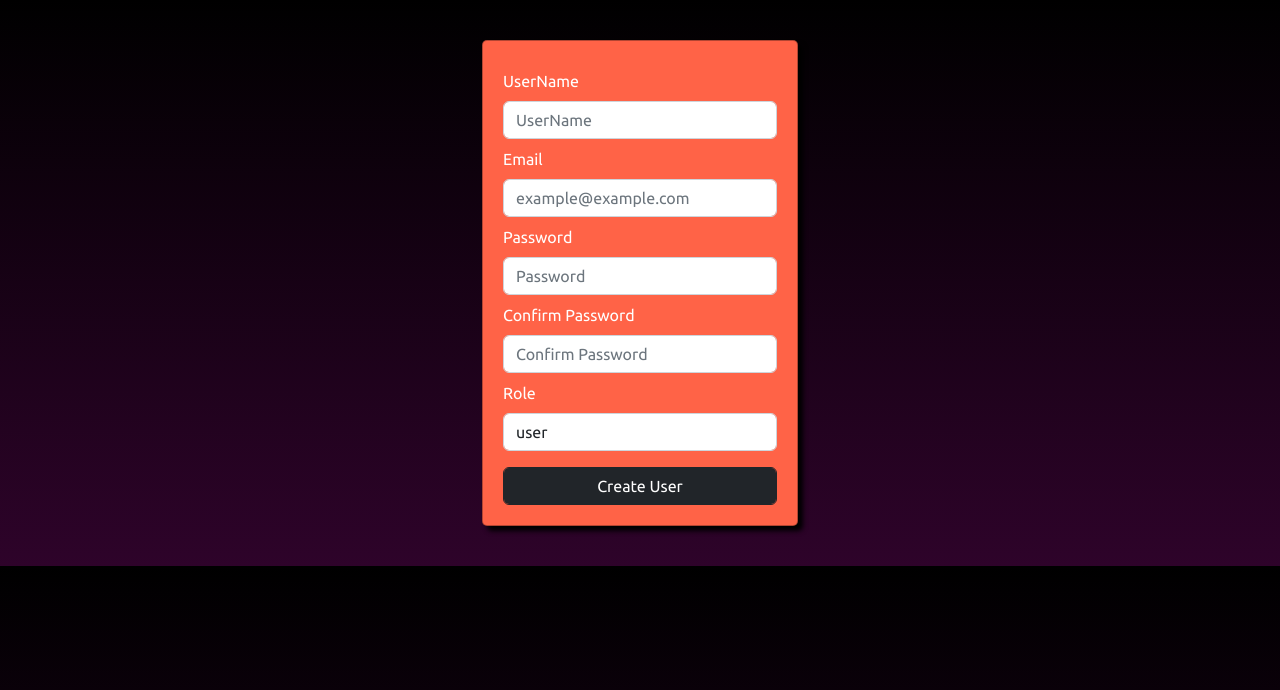
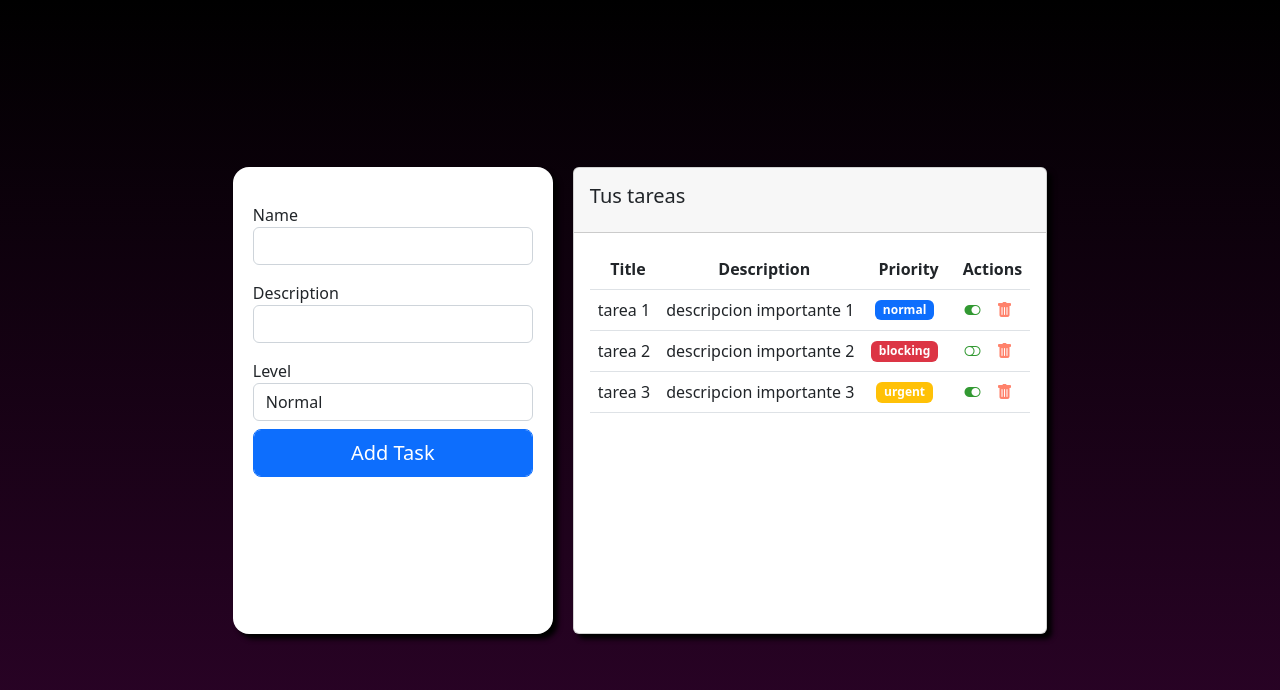
Before and after one commit to omaroaburto/react-open-bootcamp, a React (Create React App) app: page / in a window 1280 px wide. Shown: the top 690 px of the page. Built offline with nearby package versions, Linux system fonts and the light colour scheme.

Commit message:
conditional rendering

```diff
--- a/src/App.css
+++ b/src/App.css
@@ -45,6 +45,7 @@ body {
   justify-content: center;
   padding: 40px;
   background-image: linear-gradient(180deg, rgb(0, 0, 0), rgb(46, 3, 42));
+  min-height: 100vh;
 }
 
 .clicked {
--- a/src/App.js
+++ b/src/App.js
@@ -5,11 +5,11 @@
 //import Ejemplo2 from "./hooks/Ejemplo2";
 //import ComponenteA from "./components/container/ComponenteA";
 //import Father from "./components/container/Father";
-//import TaskListComponent from "./components/container/task-list";
+import TaskListComponent from "./components/container/task-list";
 // import Greeting from "./components/pure/Greeting";
 import './App.css';
 //import LoginFormFormik from './components/pure/forms/LoginFormFormik';
-import RegisterFormFormik from './components/pure/forms/RegisterFormFormik';
+//import RegisterFormFormik from './components/pure/forms/RegisterFormFormik';
 //import Square from './components/pure/Square';
 //import OptionalRender from './components/pure/OptionalRender';
 //import ContactList from "./components/container/ContactList";
@@ -18,8 +18,8 @@ function App() {
 
   return (
     <div>
-        {/* <TaskListComponent/> */}
-        <RegisterFormFormik></RegisterFormFormik>
+        <TaskListComponent/>
+        {/* <RegisterFormFormik></RegisterFormFormik>  */}
     </div>
   );
 }
--- a/src/components/container/task-list.jsx
+++ b/src/components/container/task-list.jsx
@@ -25,14 +25,61 @@ const TaskListComponent = ({ task, complete, remove }) => {
   );
   const [tasks, setTaks] = useState([defaultTaks1, defaultTaks2, defaultTaks3]);
   const [loading, setLoading] = useState(true);
-  //control de ciclo de vida
-  useEffect(() => {
-    console.log("Taks state has been modified");
-    setLoading(false);
-    return () => {
-      console.log("TaskList component is going to ammount.");
-    };
-  }, [tasks]);
+
+  const Spinner = () => {
+    return (
+      <div className="text-center">
+        <div className="spinner-border" role="status">
+          <span className="sr-only"></span>
+        </div>
+      </div>
+    );
+  };
+  const spinnerTable = <Spinner></Spinner>
+
+  const Table = () => {
+    return (
+      <table className="table" style={{ textAlign: "center" }}>
+        <thead>
+          <tr>
+            <th scope="col">
+              <span className="ms-2">Title</span>
+            </th>
+            <th scope="col">
+              <span className="ms-2">Description</span>
+            </th>
+            <th scope="col">
+              <span className="ms-2">Priority</span>
+            </th>
+            <th scope="col">
+              <span className="ms-2">Actions</span>
+            </th>
+          </tr>
+        </thead>
+        <tbody>
+          {tasks.map((task, index) => {
+            return (
+              <TaskComponent
+                key={index}
+                task={task}
+                complete={completeTask}
+                remove={removeTask}
+              />
+            );
+          })}
+        </tbody>
+      </table>
+    );
+  };
+
+  let TaskTable =
+    tasks.length > 0 ? (
+      <Table></Table>
+    ) : (
+      <h5 style={{ width: "400px", alignText: "center" }}>
+        It don't exist tasks
+      </h5>
+    );
 
   const completeTask = (task) => {
     console.log("Complete this Task: ", task);
@@ -44,7 +91,7 @@ const TaskListComponent = ({ task, complete, remove }) => {
 
   const removeTask = (task) => {
     console.log("Delete Task: ", task);
-    const newTasks = tasks.filter(myTask => myTask !== task);
+    const newTasks = tasks.filter((myTask) => myTask !== task);
     setTaks(newTasks);
     /**
      * ? otra forma
@@ -53,30 +100,43 @@ const TaskListComponent = ({ task, complete, remove }) => {
      * tempTasks.splice(index,1);
      * setTasks[tempTasks];
      */
-  }
+  };
 
   const addTask = (newTask) => {
     console.log("add task");
-    console.log("la tarea es ",newTask.level)
+    console.log("la tarea es ", newTask.level);
     const tempTask = [...tasks];
     tempTask.push(newTask);
     setTaks(tempTask);
-  }
+  };
+
+  //control de ciclo de vida
+  useEffect(() => {
+    setTimeout(() => {
+      setLoading(false);
+    }, 1000);
+    return () => {
+      console.log("TaskList component is going to ammount.");
+    };
+  }, [tasks]);
 
   return (
     <div>
-      <div style={{
-        display: 'flex',
-        flexDirection: 'row',
-        gap: '5px',
-        justifyContent: 'center',
-        width: '100vw'
-      }}>
+      <div
+        style={{
+          display: "flex",
+          flexDirection: "row",
+          gap: "20px",
+          justifyContent: "center",
+          width: "100vw",
+        }}
+      >
         <TaskForm add={addTask} />
         <div
           className="card"
           style={{
             boxShadow: "5px 5px 5px black",
+            minWidth: "400px"
           }}
         >
           <div className="card-header p-3">
@@ -91,36 +151,8 @@ const TaskListComponent = ({ task, complete, remove }) => {
             }}
             data-mdb-perfect-scrollbar="true"
           >
-            <table className="table" style={{ textAlign: "center" }}>
-              <thead>
-                <tr>
-                  <th scope="col">
-                    <span className="ms-2">Title</span>
-                  </th>
-                  <th scope="col">
-                    <span className="ms-2">Description</span>
-                  </th>
-                  <th scope="col">
-                    <span className="ms-2">Priority</span>
-                  </th>
-                  <th scope="col">
-                    <span className="ms-2">Actions</span>
-                  </th>
-                </tr>
-              </thead>
-              <tbody>
-                {tasks.map((task, index) => {
-                  return (
-                    <TaskComponent
-                      key={index}
-                      task={task}
-                      complete={completeTask}
-                      remove={removeTask}
-                    />
-                  );
-                })}
-              </tbody>
-            </table>
+            {/* task table*/}
+            {loading ? spinnerTable : TaskTable}
           </div>
         </div>
       </div>
--- a/src/components/pure/forms/RegisterFormFormik.jsx
+++ b/src/components/pure/forms/RegisterFormFormik.jsx
@@ -146,7 +146,7 @@ const RegisterFormFormik = () => {
                 id="role"
                 name="role"
                 required
-                className="form-control mt-2"
+                className="form-control mt-2 text-center"
               >
                 <option value={ROLES.USER}>{ROLES.USER}</option>
                 <option value={ROLES.ADMIN}>{ROLES.ADMIN}</option>
--- a/src/components/pure/forms/TaskForm.jsx
+++ b/src/components/pure/forms/TaskForm.jsx
@@ -51,7 +51,7 @@ const TaskForm = ({ add }) => {
           <option value={LEVELS.BLOCKING}>Blocking</option>
         </select>
       </div>
-        <button type="submit" className="btn btn-lg btn-primary">Add Task</button>
+        <button type="submit" className="btn btn-lg btn-primary mt-2 form-control">Add Task</button>
 
     </form>
   );
```
Also changed, not shown: src/components/pure/forms/TaskFormFormik.jsx (+16 -0 lines).
